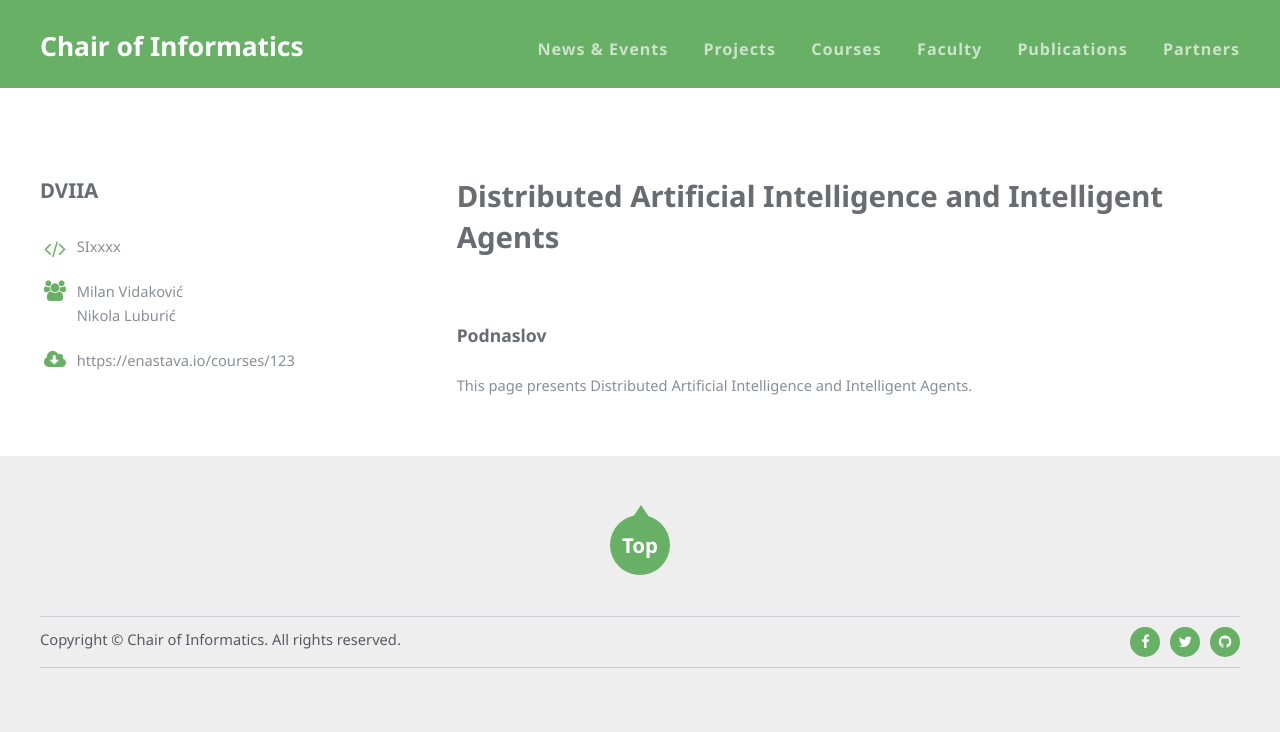
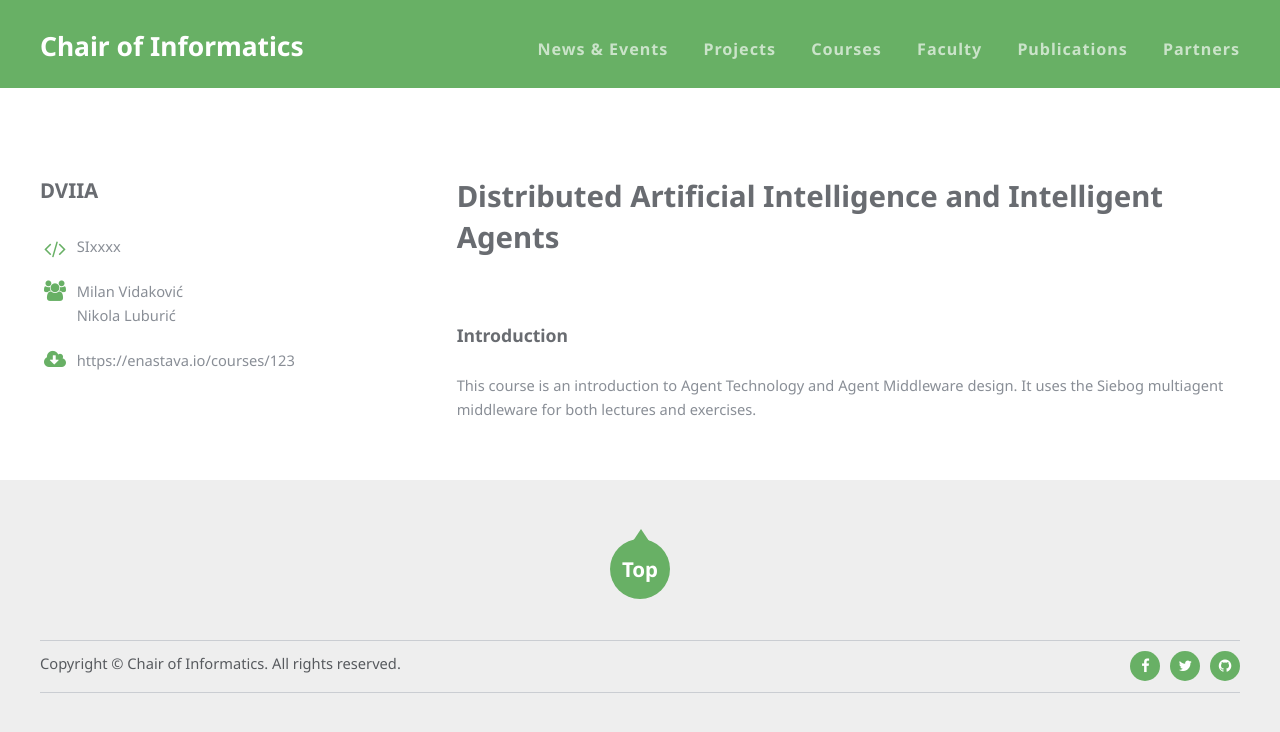
Before and after one commit to unsftn/informatika, a Jekyll site: the page built from _courses/DVIIA.md, in a window 1280 px wide. Shown: the top 732 px of the page. Built offline with Jekyll 4.4.1, drawn with Linux system fonts in a browser that asks for light colours.

Commit message:
modified course file

```diff
--- a/_courses/DVIIA.md
+++ b/_courses/DVIIA.md
@@ -12,6 +12,6 @@ info:
 ---
 
 
-### Podnaslov
+### Introduction
 
-This page presents Distributed Artificial Intelligence and Intelligent Agents.
+This course is an introduction to Agent Technology and Agent Middleware design. It uses the Siebog multiagent middleware for both lectures and exercises.
```
